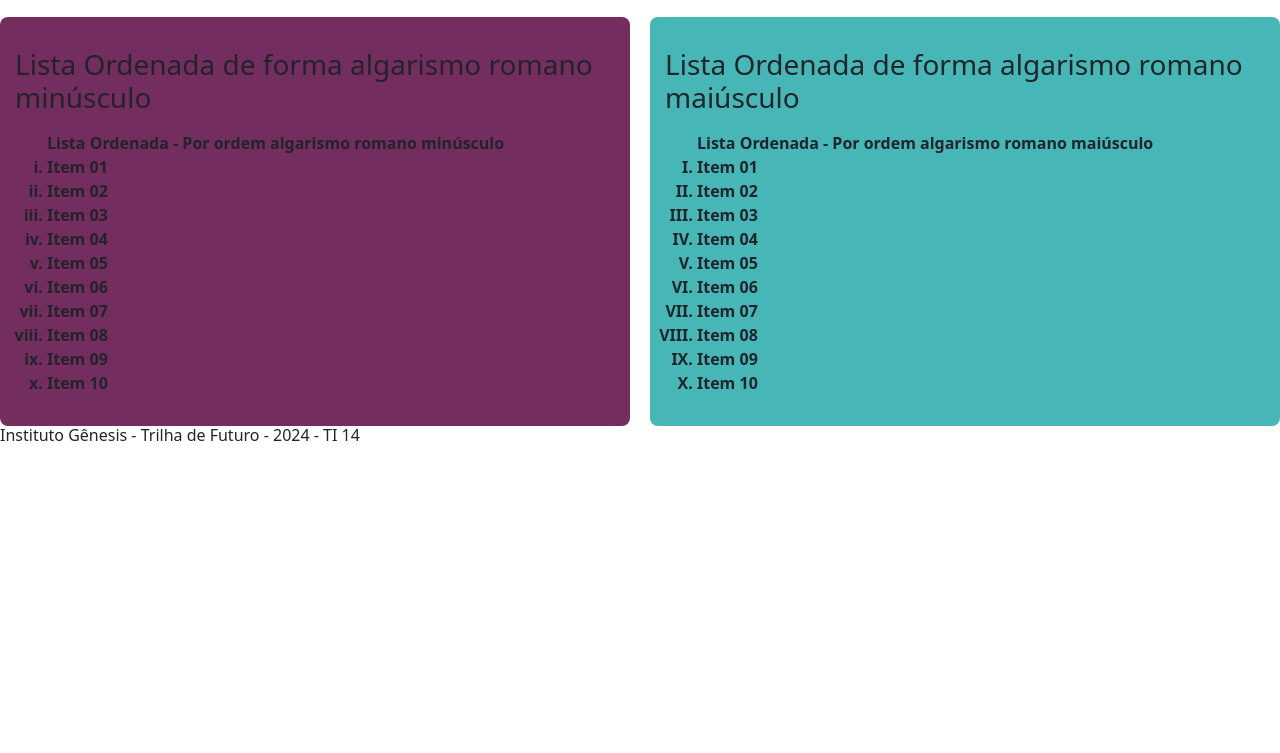
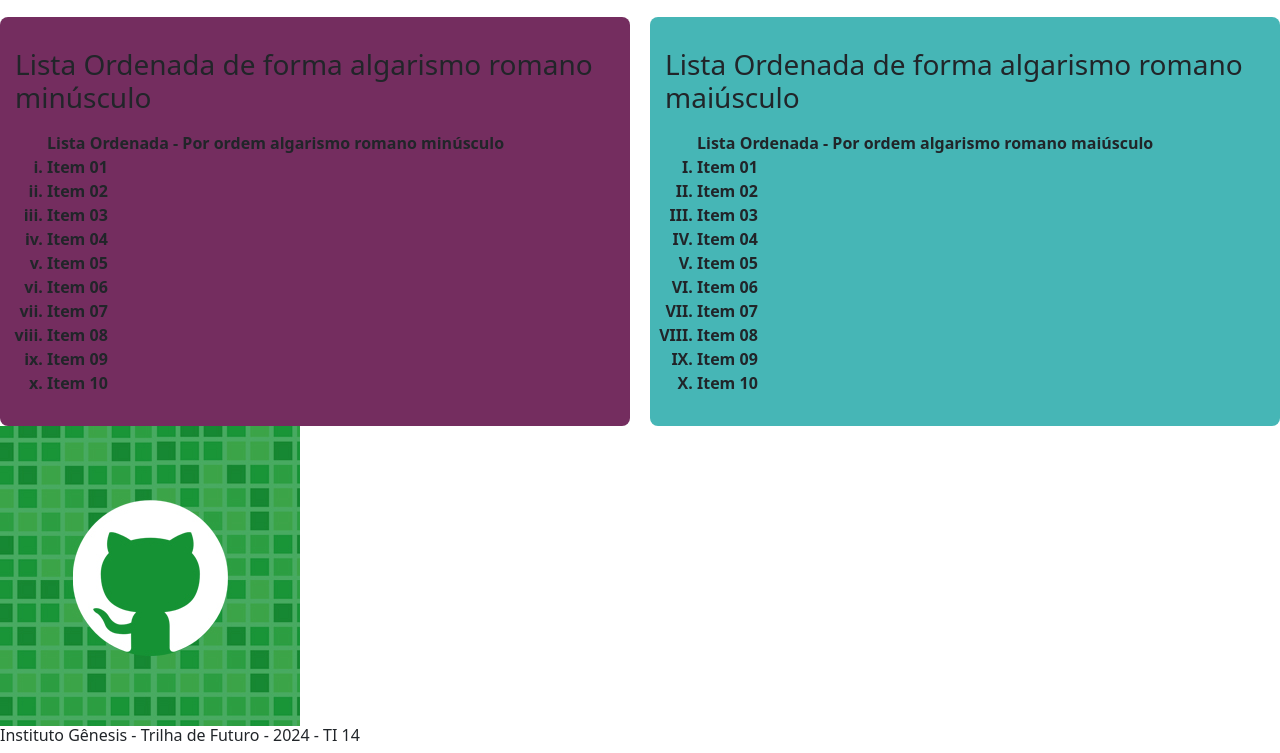
Before and after one commit to ruancarlosdev/curso-pw, a plain HTML site: page index.html in a window 1280 px wide. Shown: the part 1049-1802 px from the top of the page. Before the commit the page ends 1502 px from the top, so only its background shows below. Drawn offline with nearby package versions, Linux system fonts and the light colour scheme.

Commit message:
111120242032

```diff
--- a/index.html
+++ b/index.html
@@ -9,6 +9,7 @@
     <!--A tag meta é fundamental para a configuração técnica da página e para melhorar a usabilidade e otimização em motores de busca (SEO)-->
     <meta charset="UTF-8"/>
     <meta name="viewport" content="width=device-width, initial-scale=1"/>
+    <meta author="Ruan Carlos"/>
 
     <!--A tag <link> é essencial para conectar a página HTML a recursos externos, garantindo a estilização, funcionalidade e otimização do site.-->
     <link href="https://cdn.jsdelivr.net/npm/bootstrap@5.3.3/dist/css/bootstrap.min.css" rel="stylesheet">
@@ -194,6 +195,9 @@
       </ol>
     </section>
   </div>
+    <section id="tag_img">
+      <img src="./img/logo-github.jpg" >
+    </section>
   </body>
   <footer>
     <h6>Instituto Gênesis - Trilha de Futuro - 2024 - TI 14</h6>
```
Also changed, not shown: img/logo-github.jpg (added).
